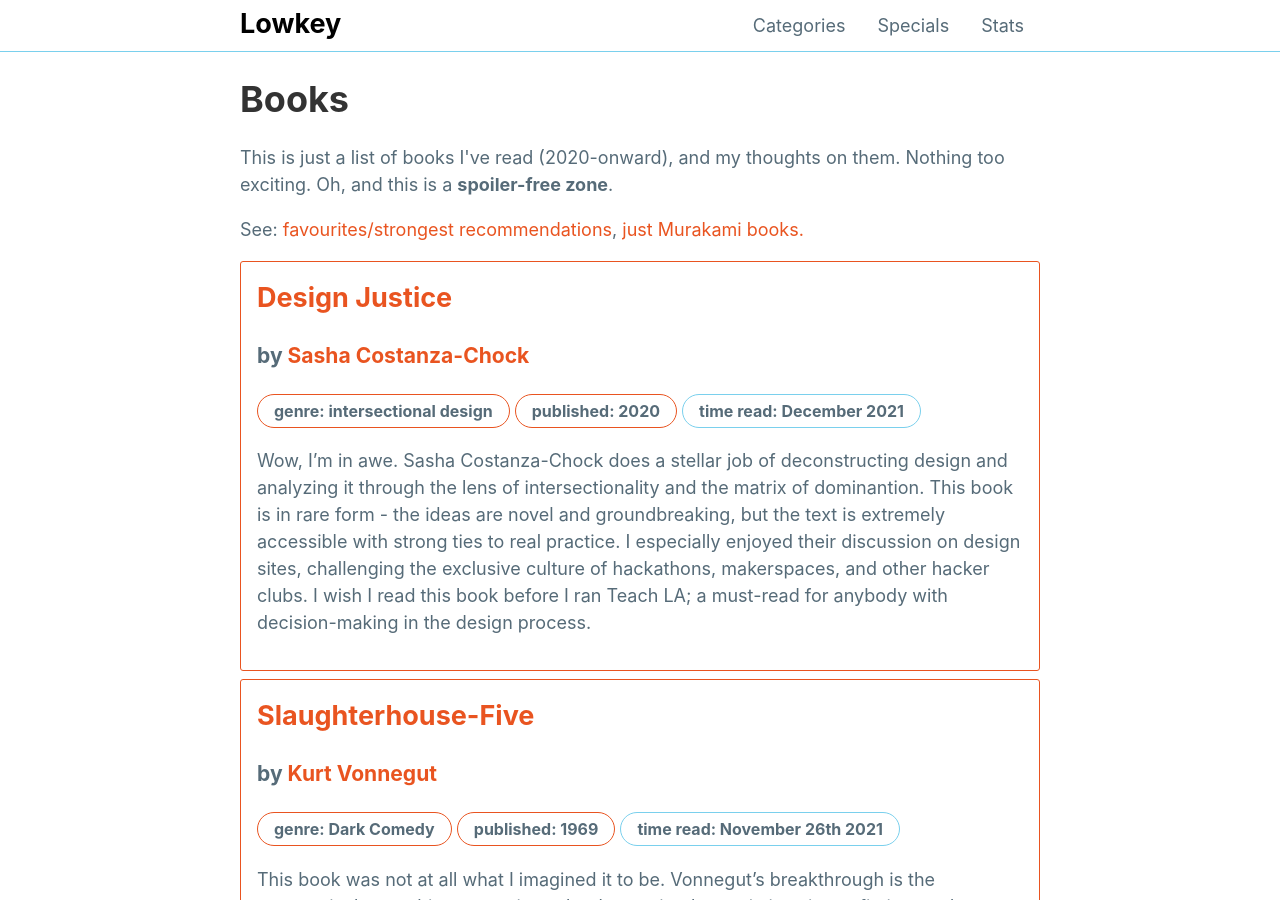
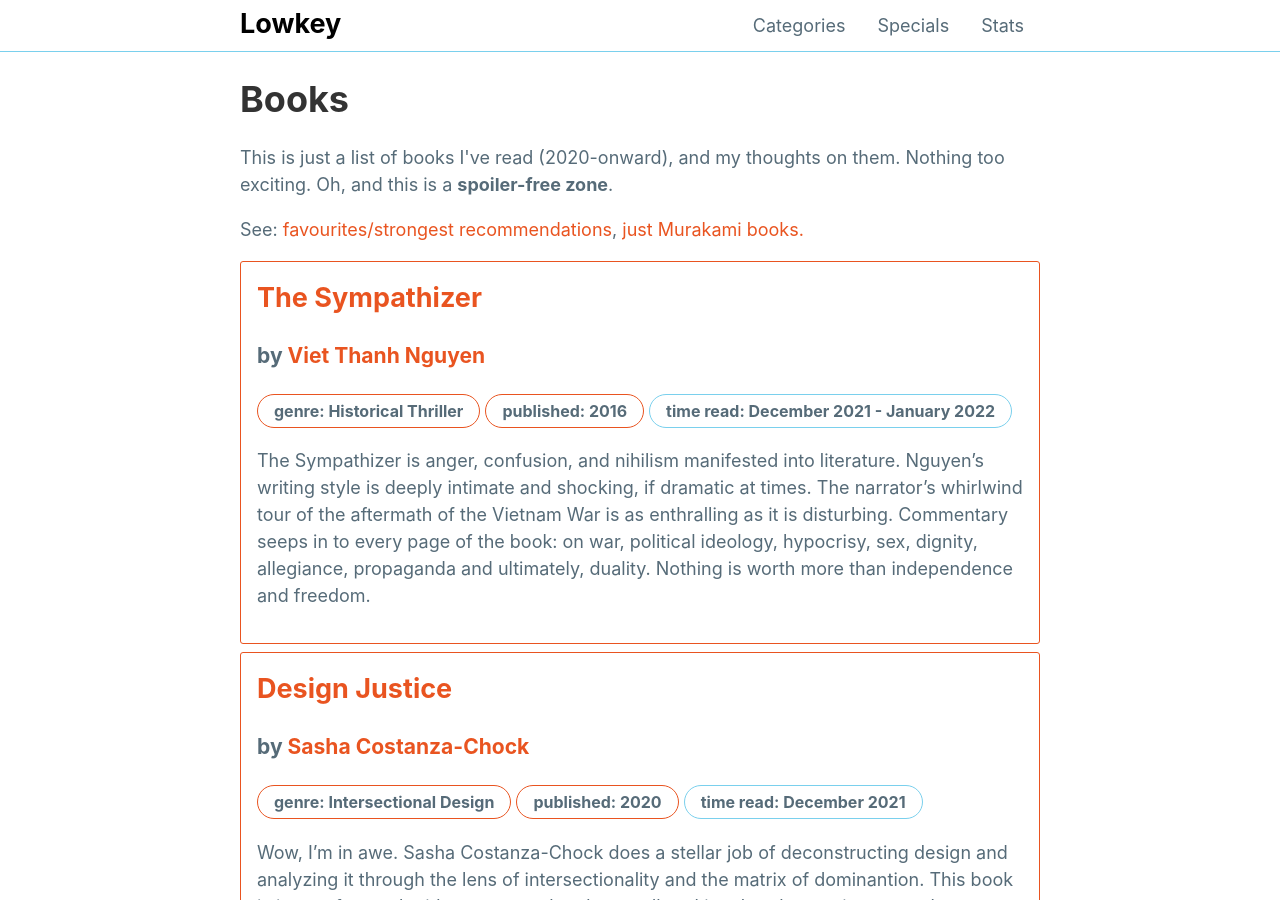
Before and after one commit to mattxwang/lowkey, a Jekyll site: the page built from stats/books.html, in a window 1280 px wide and 900 px high. Built offline with Jekyll 4.4.1, drawn with Linux system fonts in a browser that asks for light colours.

Commit message:
the sympathizer

```diff
--- a/_data/books.yml
+++ b/_data/books.yml
@@ -514,9 +514,18 @@ slaughterhousefive:
 designjustice:
   title: Design Justice
   author: Sasha Costanza-Chock
-  genre: intersectional design
+  genre: Intersectional Design
   year_published: 2020
   time_read: December 2021
   strong: true
   thoughts: >
     Wow, I'm in awe. Sasha Costanza-Chock does a stellar job of deconstructing design and analyzing it through the lens of intersectionality and the matrix of dominantion. This book is in rare form - the ideas are novel and groundbreaking, but the text is extremely accessible with strong ties to real practice. I especially enjoyed their discussion on design sites, challenging the exclusive culture of hackathons, makerspaces, and other hacker clubs. I wish I read this book before I ran Teach LA; a must-read for anybody with decision-making in the design process.
+thesympathizer:
+  title: The Sympathizer
+  author: Viet Thanh Nguyen
+  genre: Historical Thriller
+  year_published: 2016
+  time_read: December 2021 - January 2022
+  strong: true
+  thoughts: >
+    The Sympathizer is anger, confusion, and nihilism manifested into literature. Nguyen's writing style is deeply intimate and shocking, if dramatic at times. The narrator's whirlwind tour of the aftermath of the Vietnam War is as enthralling as it is disturbing. Commentary seeps in to every page of the book: on war, political ideology, hypocrisy, sex, dignity, allegiance, propaganda and ultimately, duality. Nothing is worth more than independence and freedom.
```
